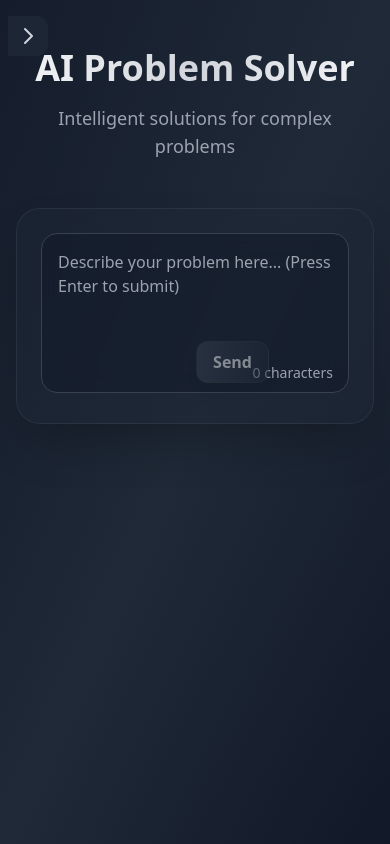
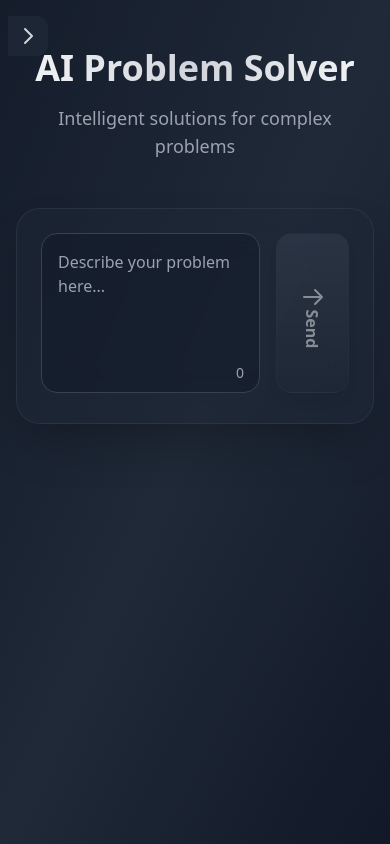
Before and after one commit to brahimakil/ai-problem-solving, a Next.js app: page / in a window 390 px wide. Built offline with nearby package versions, Linux system fonts and the light colour scheme.

Commit message:
fixing final issues before db2

```diff
--- a/src/app/page.tsx
+++ b/src/app/page.tsx
@@ -251,7 +251,47 @@ export default function Home() {
 
           <div className="bg-gray-800/40 backdrop-blur-xl rounded-3xl shadow-2xl p-6 sm:p-8 mb-8 transition-all duration-300 hover:bg-gray-800/50 border border-gray-700/50">
             <form ref={formRef} onSubmit={handleSubmit} className="space-y-6">
-              <div className="relative group">
+              {/* Mobile: Flex container for textarea and button side by side */}
+              <div className="md:hidden flex space-x-4">
+                <div className="relative group flex-grow">
+                  <textarea
+                    value={prompt}
+                    onChange={(e) => setPrompt(e.target.value)}
+                    onKeyDown={handleKeyPress}
+                    className="w-full h-40 p-4 bg-gray-900/50 text-gray-100 rounded-2xl border border-gray-700 group-hover:border-gray-600 focus:border-gray-500 focus:ring-2 focus:ring-gray-500 focus:outline-none transition-all duration-300 resize-none"
+                    placeholder="Describe your problem here..."
+                    disabled={loading}
+                  />
+                  <div className="absolute bottom-4 right-4 text-gray-400 text-sm">
+                    {prompt.length}
+                  </div>
+                </div>
+
+                {/* Mobile: Vertical submit button */}
+                <button
+                  type="submit"
+                  disabled={loading || !prompt.trim()}
+                  className="h-40 px-4 bg-gradient-to-b from-gray-700 to-gray-800 hover:from-gray-600 hover:to-gray-700 text-gray-100 rounded-2xl font-semibold shadow-lg transition-all duration-300 disabled:opacity-50 disabled:cursor-not-allowed border border-gray-700/50 flex flex-col items-center justify-center space-y-2"
+                >
+                  {loading ? (
+                    <div className="flex flex-col items-center space-y-2">
+                      <div className="w-2 h-2 bg-white rounded-full animate-bounce" />
+                      <div className="w-2 h-2 bg-white rounded-full animate-bounce [animation-delay:0.2s]" />
+                      <div className="w-2 h-2 bg-white rounded-full animate-bounce [animation-delay:0.4s]" />
+                    </div>
+                  ) : (
+                    <>
+                      <svg className="w-6 h-6" fill="none" stroke="currentColor" viewBox="0 0 24 24">
+                        <path strokeLinecap="round" strokeLinejoin="round" strokeWidth={2} d="M14 5l7 7m0 0l-7 7m7-7H3" />
+                      </svg>
+                      <span className="rotate-90 transform origin-center whitespace-nowrap">Send</span>
+                    </>
+                  )}
+                </button>
+              </div>
+
+              {/* Desktop: Original textarea layout */}
+              <div className="hidden md:block relative group">
                 <textarea
                   value={prompt}
                   onChange={(e) => setPrompt(e.target.value)}
@@ -263,17 +303,9 @@ export default function Home() {
                 <div className="absolute bottom-4 right-4 text-gray-400 text-sm">
                   {prompt.length} characters
                 </div>
-                {/* Mobile submit button */}
-                <button
-                  type="submit"
-                  disabled={loading || !prompt.trim()}
-                  className="md:hidden absolute bottom-4 right-20 bg-gradient-to-r from-gray-700 to-gray-800 hover:from-gray-600 hover:to-gray-700 text-gray-100 rounded-xl px-4 py-2 font-semibold shadow-lg transition-all duration-300 disabled:opacity-50 disabled:cursor-not-allowed border border-gray-700/50"
-                >
-                  {loading ? '...' : 'Send'}
-                </button>
               </div>
 
-              {/* Desktop submit button */}
+              {/* Desktop submit button - remains the same */}
               <div className="hidden md:flex justify-between items-center">
                 <button
                   type="submit"
```
